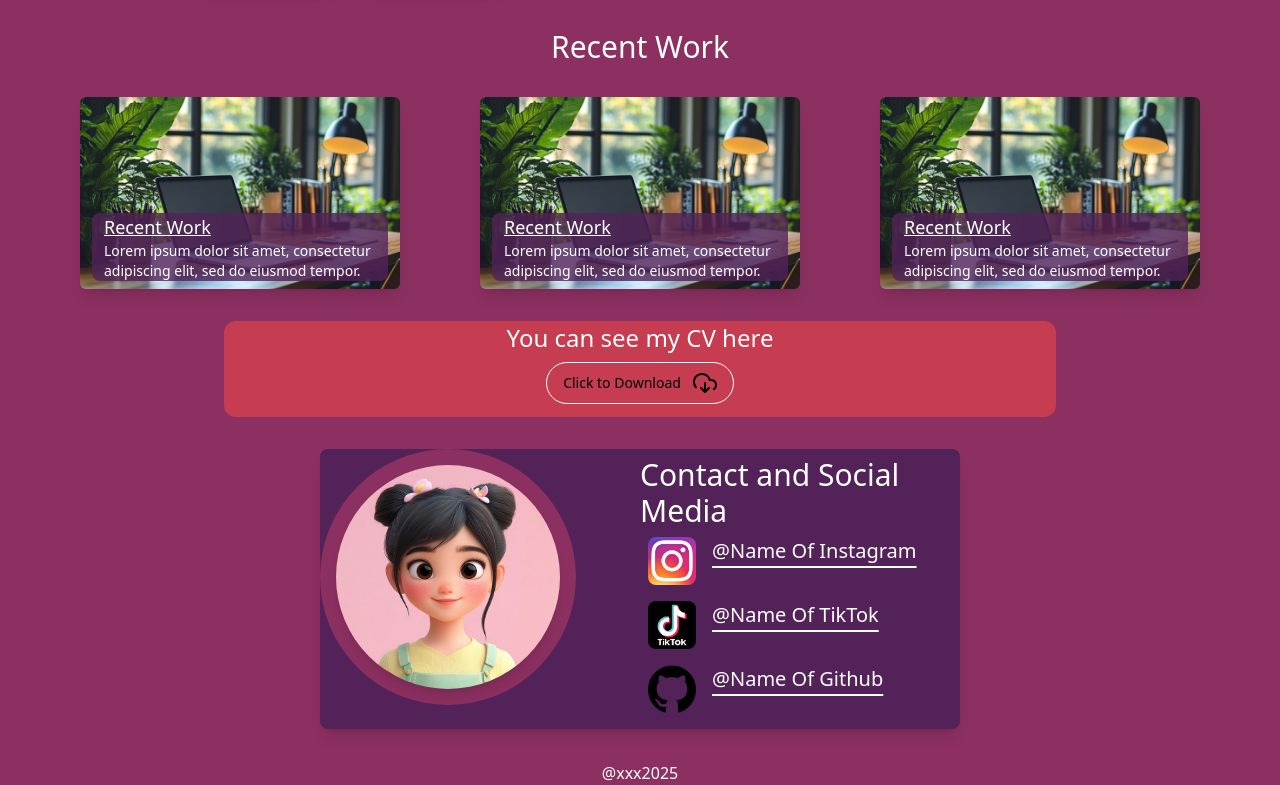
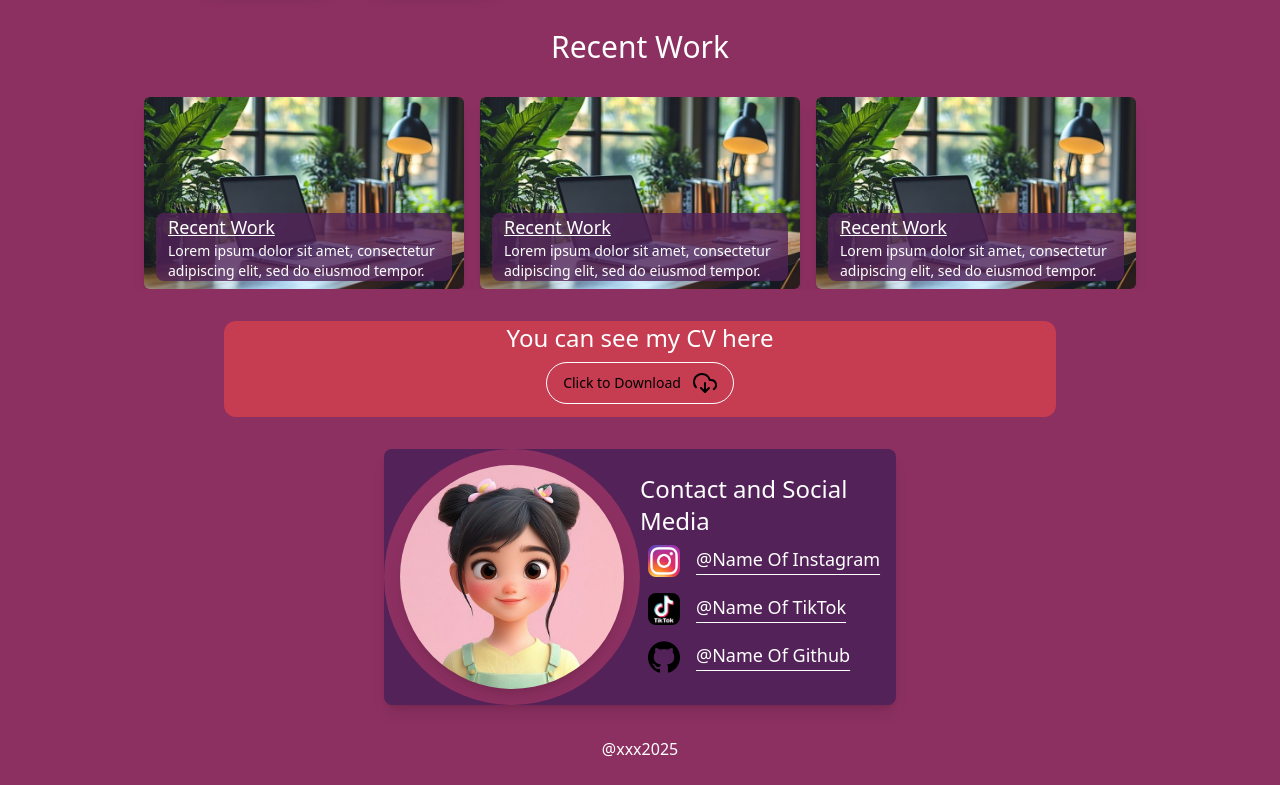
Before and after one commit to Sylbila/templatePortofolio, a plain HTML site: page index.html in a window 1280 px wide. Shown: the part 603-1388 px from the top of the page. After the commit the page ends 1364 px from the top, so only its background shows below. Drawn offline with nearby package versions, Linux system fonts and the light colour scheme.

Commit message:
Update index.html

```diff
--- a/index.html
+++ b/index.html
@@ -52,7 +52,7 @@
     <!--identity-->
     <div class="x-40 top w-full flex justify-center" id="identity">
         <div class="flex bg-purple-2 items-center lg:mx-8 mx-4 rounded-lg shadow-lg md:px-6 px-2 py-4">
-            <div class="grid grid-cols-2 gap-0">
+            <div class="grid lg:grid-cols-2  sm:grid-cols-1 gap-0">
                 <div class="grid grid-rows-2 grid-flow-col gap-0 text-white md:ml-10 sm:ml-2">
                     <h2 class="font-thin text-3xl mt-10">Hi there! I’m Putri Nanda</h2>
                     <p class="font-thin text-lg">Lorem ipsum dolor sit amet, consectetur adipiscing elit, sed do eiusmod tempor incididunt ut labore et dolore magna aliqua. Ut enim ad minim veniam, quis nostrud exercitation ullamco laboris nisi ut aliquip ex ea commodo consequat.</p>
@@ -109,13 +109,13 @@
             </div>
         </div>
     </div>
-    <!--recent work-->
+   <!--recent work-->
     <div id="recentWork">
         <div class="w-full text-center text-white text-3xl my-8 font-thin">
         <h1>Recent Work</h1>
     </div>
-    <div class="grid md:grid-cols-3 sm:grid-cols-1 gap-4 justify-center mb-8 mx-12">
-        <div class="flex justify-center items-center">
+    <div class="flex flex-col lg:justify-center sm:flex-row sm:overflow-x-auto sm:space-x-4 space-y-4 sm:space-y-0 px-4 mb-8 mx-4">
+        <div class="flex-shrink-0 flex justify-center items-center">
             <div class="relative group">
                 <img src="aset/works.jpg" alt="works" class="h-48 w-80 rounded-md shadow-lg object-cover">
                 <div class="absolute bg-purple-2 rounded-lg bottom-2 mx-3 bg-opacity-80">
@@ -124,7 +124,7 @@
                 </div>
             </div>
         </div>
-        <div class="flex justify-center items-center">
+        <div class="flex-shrink-0 flex justify-center items-center">
             <div class="relative group">
                 <img src="aset/works.jpg" alt="works" class="h-48 w-80 rounded-md shadow-lg object-cover">
                 <div class="absolute bg-purple-2 rounded-lg bottom-2 mx-3 bg-opacity-80">
@@ -133,7 +133,7 @@
                 </div>
             </div>
         </div>
-        <div class="flex justify-center items-center">
+        <div class="flex-shrink-0 flex justify-center items-center">
             <div class="relative group">
                 <img src="aset/works.jpg" alt="works" class="h-48 w-80 rounded-md shadow-lg object-cover">
                 <div class="absolute bg-purple-2 rounded-lg bottom-2 mx-3 bg-opacity-80">
@@ -156,30 +156,30 @@
     </div>
     <!--Contact-->
     <div id="contact">
-    <div class="flex bg-purple-2 items-center lg:mx-80 sm:mx-12 rounded-lg shadow-lg my-8">
+    <div class="flex bg-purple-2 items-center lg:mx-96 sm:mx-12 rounded-lg shadow-lg my-8">
         <div class="grid grid-cols-2 gap-0">
             <div class="size-64 rounded-full bg-purple-1 flex items-center overflow-hidden mr-8 justify-start">
                 <img src="aset/foto profile.jpg" alt="profile" class="size-56 rounded-full shadow-lg object-cover m-4">
             </div>
-            <div class="flex flex-col items-start my-2">
-                <h1 class="text-3xl text-white font-thin">Contact and Social Media</h1>
+            <div class="flex flex-col items-start justify-center my-2">
+                <h1 class="text-2xl text-white font-thin">Contact and Social Media</h1>
                 <div class="flex flex-row m-2">
-                    <div class="size-12 mr-4">
+                    <div class="size-8 mr-4">
                         <img src="aset/2b21c2573a15a3647bf48366ff180c60.jpg" alt="instagram" class="rounded-lg">
                     </div>
-                    <h2 class="text-xl text-white font-thin underline underline-offset-8">@Name Of Instagram</h2>
+                    <h2 class="text-lg text-white font-thin underline underline-offset-8">@Name Of Instagram</h2>
                 </div>
                 <div class="flex flex-row m-2">
-                    <div class="size-12 mr-4">
+                    <div class="size-8 mr-4">
                         <img src="aset/272740856f06762c8dada2ed8a205fb7.jpg" alt="Tiktok" class="rounded-lg">
                     </div>
-                    <h2 class="text-xl text-white font-thin underline underline-offset-8">@Name Of TikTok</h2>
+                    <h2 class="text-lg text-white font-thin underline underline-offset-8">@Name Of TikTok</h2>
                 </div>
                 <div class="flex flex-row m-2">
-                    <div class="size-12 mr-4">
+                    <div class="size-8 mr-4">
                         <img src="aset/logo github.png" alt="github" class="rounded-lg">
                     </div>
-                    <h2 class="text-xl text-white font-thin underline underline-offset-8">@Name Of Github</h2>
+                    <h2 class="text-lg text-white font-thin underline underline-offset-8">@Name Of Github</h2>
                 </div>
             </div>
         </div>
@@ -208,7 +208,7 @@
             fauna: ['"Inter"', 'sans-serif']
           },
           screens: {
-            'sm': '640px',
+            'sm': '320px',
             'md': '768px',
             'lg': '1024px',
             'xl': '1280px',
```
